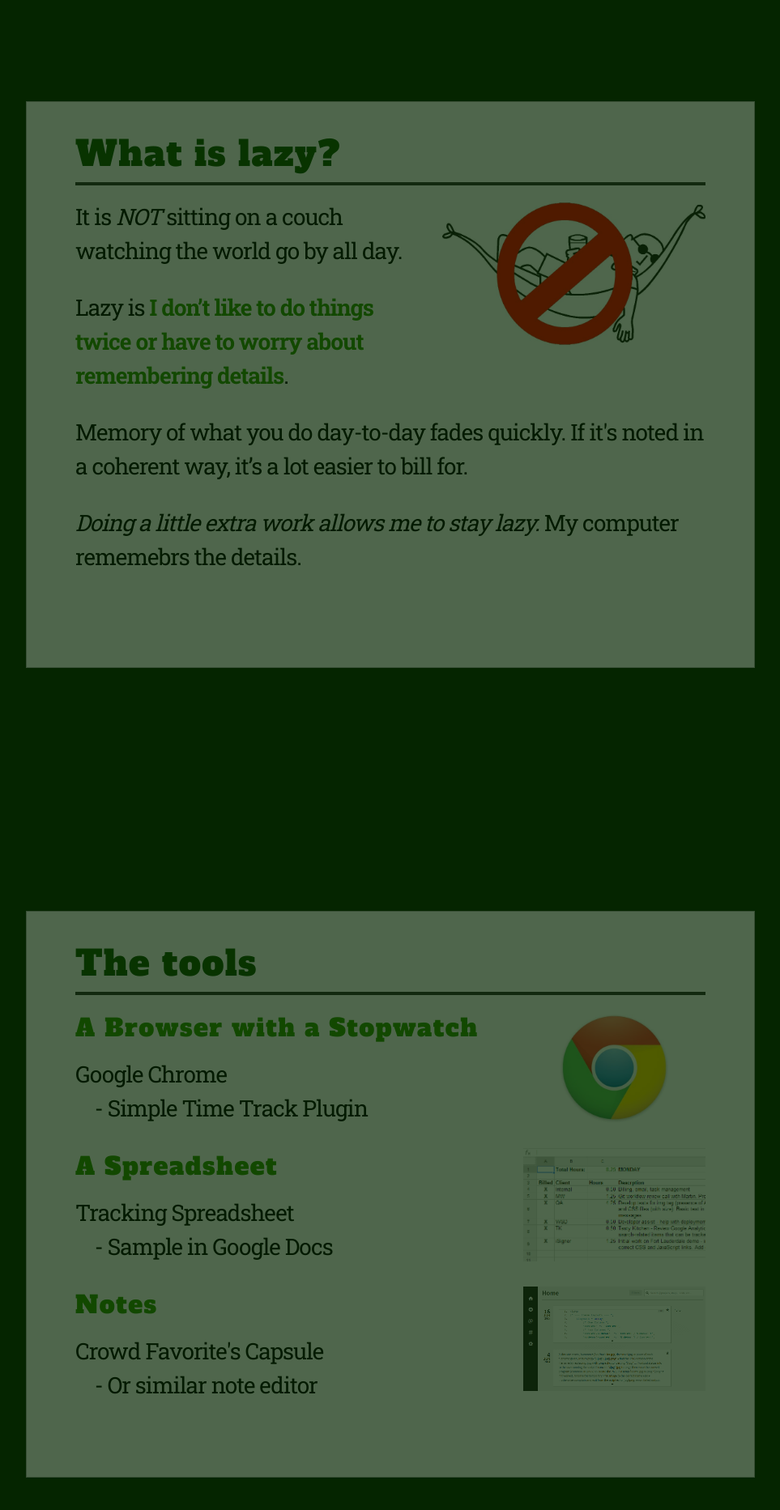
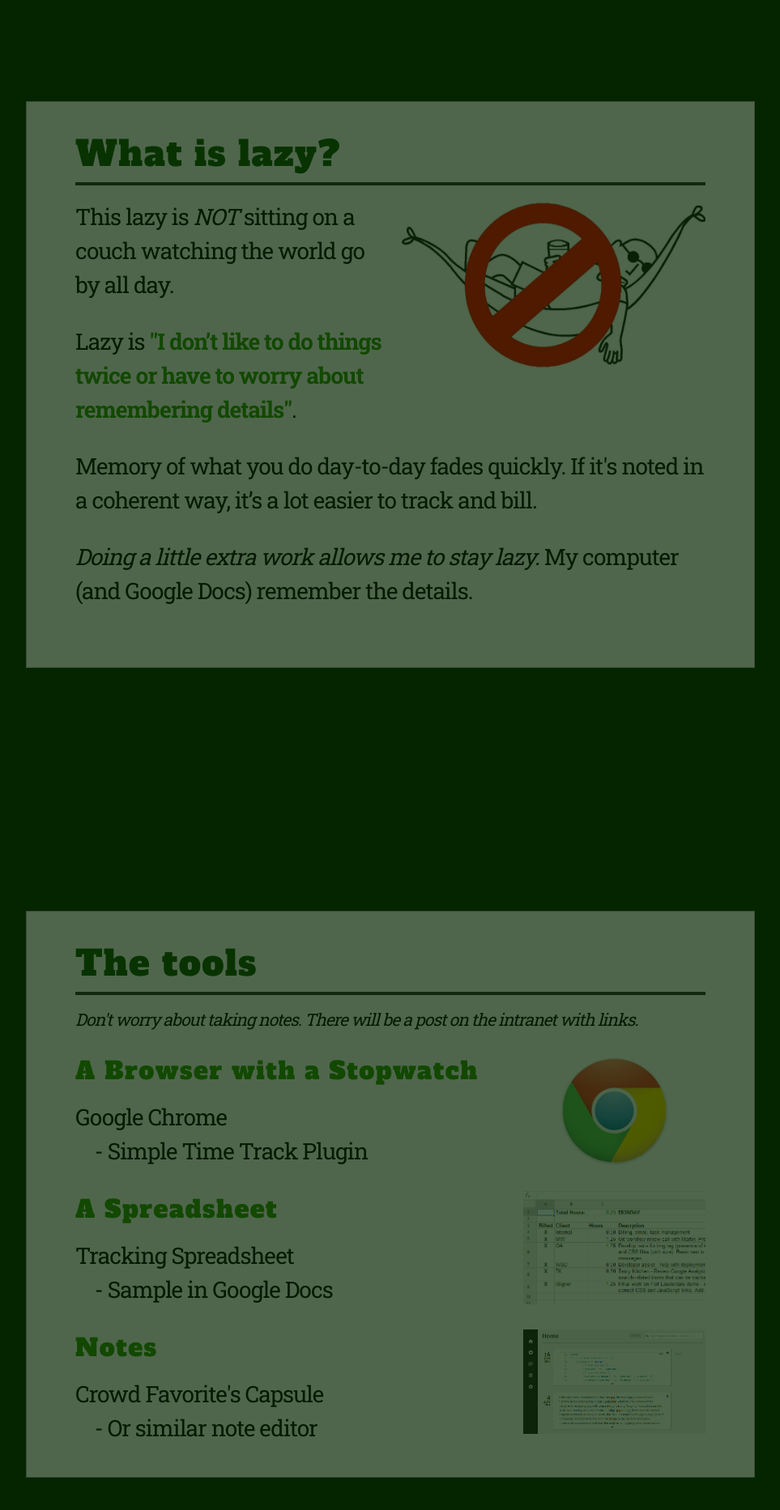
Before and after one commit to mospaw/impress.js-time-tracking-presentation, a PHP site: page / in a window 1280 px wide. Shown: the part 925-2790 px from the top of the page at 81% size, without its empty margins (158-1121 px from the left). Run offline with PHP 8.4, Linux system fonts and the light colour scheme.

Commit message:
final draft

```diff
--- a/index.php
+++ b/index.php
@@ -36,21 +36,23 @@
 <?php slide_open(); ?>
 	<h1 id="why">What is lazy?</h1>
 
-	<img class="hero" src="lazy.jpg" width="325">
+	<img class="hero" src="lazy.jpg" width="375">
 
-	<p>It is <i>NOT</i> sitting on a couch watching the world go by all day.</p>
+	<p>This lazy is <i>NOT</i> sitting on a couch watching the world go by all day.</p>
 
-	<p>Lazy is <b>I don’t like to do things twice or have to worry about remembering details</b>.</p>
+	<p>Lazy is <b>"I don’t like to do things twice or have to worry about remembering details"</b>.</p>
 
-	<p>Memory of what you do day-to-day fades quickly. If it's noted in a coherent way, it’s a lot easier to bill for.</p>
+	<p>Memory of what you do day-to-day fades quickly. If it's noted in a coherent way, it’s a lot easier to track and bill.</p>
 
-	<p><i>Doing a little extra work allows me to stay lazy.</i> My computer rememebrs the details.</p>
+	<p><i>Doing a little extra work allows me to stay lazy.</i> My computer (and Google Docs) remember the details.</p>
 
 <?php slide_close(); ?>
 
 
 <?php slide_open(); ?>
 	<h1 id="my-tools-spreadsheets-a-stopwatch-and-notes">The tools</h1>
+
+<p class="small"><i>Don't worry about taking notes. There will be a post on the intranet with links.</i></p>
 
 	<img class="hero" src="chrome-logo.jpg" width="225">
 	<h2>A Browser with a Stopwatch</h2>
@@ -93,7 +95,7 @@
 
 	<h2 id="billed">Billed</h2>
 
-	<p>"X" Once a line item is entered in the billing system</p>
+	<p>Add a nice big <b>"X"</b> once a line item is entered in the billing system</p>
 
 	<h2 id="client">Client</h2>
 
@@ -105,7 +107,7 @@
 
 	<h2 id="hours">Descriptions</h2>
 
-	<p>More on this later...</p>
+	<p>Important stuff! More on this later...</p>
 
 
 <?php slide_close(); ?>
@@ -125,20 +127,19 @@
 
 	<h2 id="notes">Notes</h2>
 
-	<p>Any quick notes that might be needed can be put in an additional notes column. Lengthier Notes should be taken in the note taking editor and linked here.</p>
+	<p>Any quick notes that might be needed can be put in an additional <b>"Notes"</b> column. Lengthier notes should be written in your note taking system.</p>
 
 
 <?php slide_close(); ?>
 
 <?php slide_open(); ?>
-	<h1 id="the-spreadsheet2">So what about those descriptions?</h1>
+	<h1 id="the-spreadsheet2">What are descriptions?</h1>
 
 	<img class="hero" src="spreadsheet.png" width="350">
-	<h2 id="description">Description</h2>
+	<h2 id="description">Descriptions are billing line items</h2>
 
 	<p>In plain words, tell what you did. Be descriptive. Heed our <b>“Line Item Language”</b>.</p>
 
-	<br>
 
 	<h2 id="justification">Bigger is better</h2>
 
@@ -172,7 +173,8 @@
 
 	<img class="hero" src="don-hewitt.jpg" width="325">
 
-	<p>Don Hewitt created the TV show <em>60 Minutes.</em> His command to reporters was <b>"Tell me a story"</b>. Tell the client a story.</p>
+	<p>Don Hewitt created the TV show <em>60 Minutes.</em> His advice to reporters was <b>"Tell me a story"</b>.</p>
+	<p><i>Tell the client a story.</i></p>
 
 <ul>
 	<li>Be specific. </li>
@@ -190,7 +192,7 @@
 
 	<img class="hero" src="happy-clients.jpg" width="375">
 
-	<p>Our experience has shown that:</p>
+	<p>Our experience shows that:</p>
 
 	<p><b>More billing line items with smaller times next to them ...</b></p>
 	<p>... are better than ...</p>
@@ -214,7 +216,7 @@
 	<li> Plain language description of what was done</li>
 	<li> Line items documenting a specific process</li>
 	<li> End user or technial documentation</li>
-	<li> Any combintation of these</li>
+	<li> Any combintation of these or anything else</li>
 	</ul>
 
 	<p class="small">What’s most important is that any fleeting thoughts that are not part of the code somehow get captured and organized.</p>
@@ -230,9 +232,9 @@
 	<p>Answer: <b>Everything</b></p>
 
 <ul>
-	<li>If a task takes minute or two it can get rolled into “Billing, email, task management”</li>
+	<li>If a task takes <b>minute or two</b> it can get rolled into “Billing, email, task management”</li>
 
-	<li>Anything that takes more than a few minutes gets billed.</li>
+	<li>Anything that takes more than a few minutes <b>gets billed</b>.</li>
 
 	<li>If in doubt, <b>bill it</b> instead of rolling it into “Billing, email, task management”, which should generally be around 30 minutes a day or less.</li>
 </ul>
@@ -252,9 +254,9 @@
 
 	<h2>Bottom Line</h2>
 
-	<p>If you’re going to err, <b>err on the side of billing too much</b> and providing too much information.</p>
+	<p>If you’re going to err, <b>err on the side of billing too much</b> and providing too much information. Yep, even on internal stuff.</p>
 
-	<p class="small">It’s far easier to remove unneeded information and adjust a billing line than it is to read someone’s mind.</p>
+	<p class="small"><i>It’s far easier to remove unneeded information and adjust a billing line than it is to read someone’s mind.</i></p>
 
 <?php slide_close(); ?>
 
@@ -262,13 +264,16 @@
 <?php slide_open(); ?>
 	<h1 id="workflow">Workflow</h1>
 
-	<img class="hero" src="complex-workflow.jpg" width="400">
+<div class="hero">
+	<img class="hero" src="interesting.jpg" width="300"><br>
+	<p style="margin-left: 10px; text-align: center;"><b>Stay lazy, my friends.</b></p>
+</div>
 
 	<ul>
 	<li>This workflow is simple and deliberate</li>
-	<li>Designed to become a habit and to minimize extra work</li>
-	<li>Entering time into the billing system is a snap, since it’s basically copying and pasting descriptions
-	<li>Finding out what you did in the past is a search away
+	<li>Designed to become a habit and minimize extra work</li>
+	<li>Makes entering time into the billing system is a snap. Descriptions get copied and pasted in</li>
+	<li>Finding out what you did in the past is a search away</li>
 	</ul>
 
 <?php slide_close(); ?>
@@ -299,7 +304,7 @@
 	</div>
 
 <ul>
-	<li>Add a new stopwatch with task and client info to Simple Time Track
+	<li>Add a new stopwatch with task and client info to <i>Simple Time Track</i>
 	<li>Create a line item on today’s spreadsheet with the client name and paste the URL to the task (Sifter, TasksPro, GitHub issue, etc.) into the task column</p>
 	<li>Fire up a new note or edit a previous one inyour note taker</p>
 </ul>
@@ -323,7 +328,7 @@
 
 	<img class="hero" src="aliens.jpg" width="350">
 
-	<p>Successful and thorough time tracking and billing leads to:</p>
+	<p>Thoroughly accurate time tracking and billing leads to:</p>
 
 	<ul>
 		<li>Successful projects</li>
```
Also changed, not shown: interesting.jpg (added).
